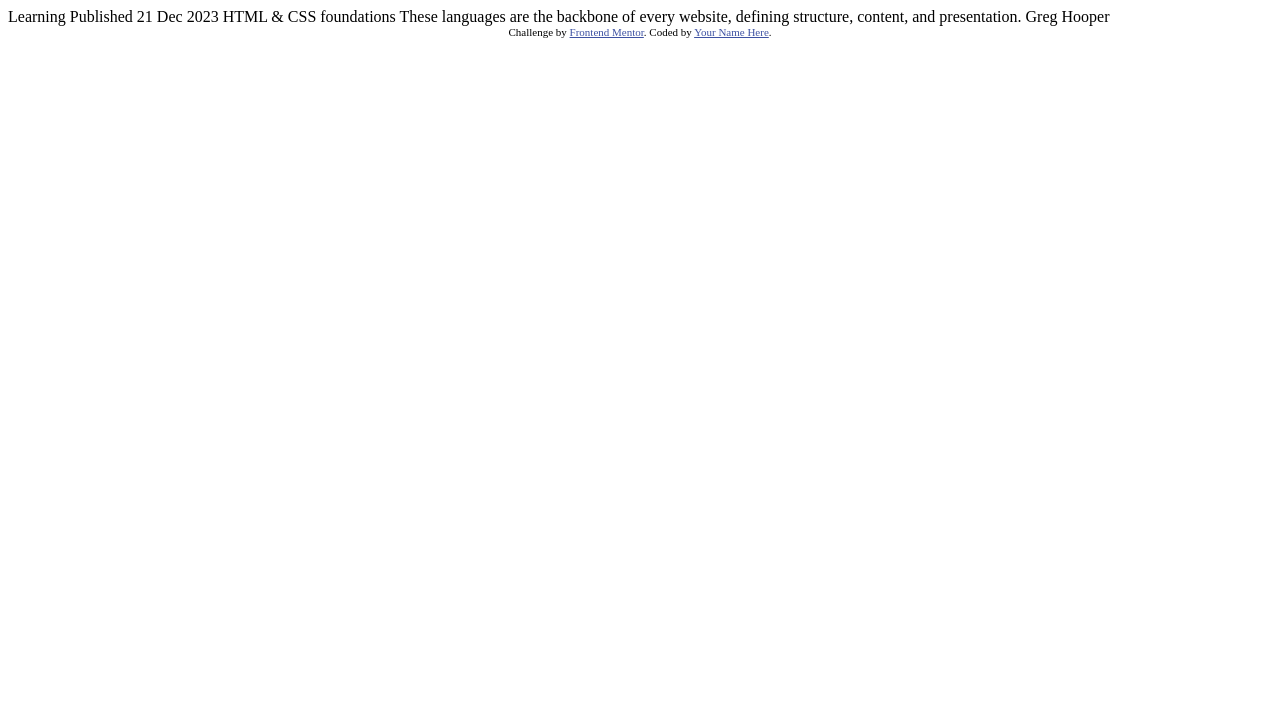
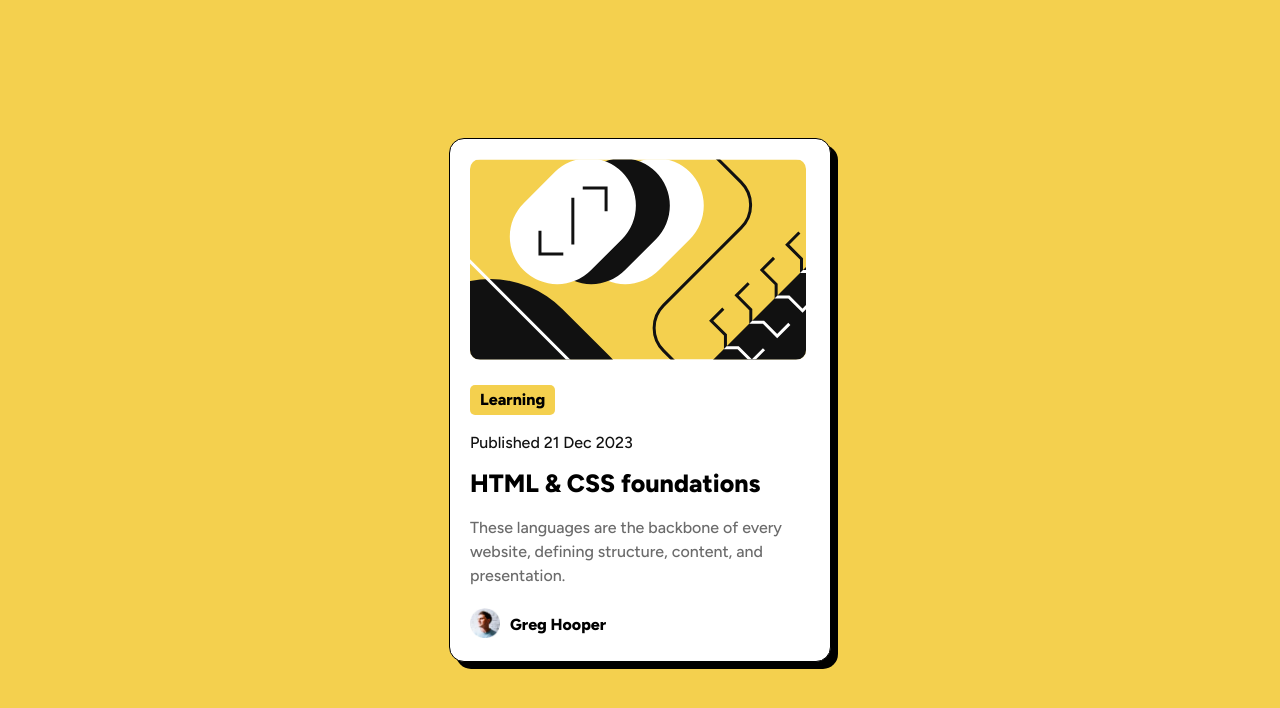
Before and after one commit to filipangel/blog-preview-card, a plain HTML site: page index.html in a window 1280 px wide. Drawn offline with Linux system fonts and the light colour scheme.

Commit message:
all done

```diff
--- /dev/null
+++ b/css/reset.css
@@ -0,0 +1,43 @@
+html, body, div, span, applet, object, iframe,
+h1, h2, h3, h4, h5, h6, p, blockquote, pre,
+a, abbr, acronym, address, big, cite, code,
+del, dfn, em, img, ins, kbd, q, s, samp,
+small, strike, strong, sub, sup, tt, var,
+b, u, i, center,
+dl, dt, dd, ol, ul, li,
+fieldset, form, label, legend,
+table, caption, tbody, tfoot, thead, tr, th, td,
+article, aside, canvas, details, embed,
+figure, figcaption, footer, header, hgroup,
+menu, nav, output, ruby, section, summary,
+time, mark, audio, video {
+	margin: 0;
+	padding: 0;
+	border: 0;
+	font-size: 100%;
+	font: inherit;
+	vertical-align: baseline;
+}
+/* HTML5 display-role reset for older browsers */
+article, aside, details, figcaption, figure,
+footer, header, hgroup, menu, nav, section {
+	display: block;
+}
+body {
+	line-height: 1;
+}
+ol, ul {
+	list-style: none;
+}
+blockquote, q {
+	quotes: none;
+}
+blockquote:before, blockquote:after,
+q:before, q:after {
+	content: '';
+	content: none;
+}
+table {
+	border-collapse: collapse;
+	border-spacing: 0;
+}
--- /dev/null
+++ b/css/style.css
@@ -0,0 +1,96 @@
+html, body {
+    height: 100vh;
+    margin: 0;
+}
+
+.background {
+    background-color: hsl(47, 88%, 63%);
+    display: flex;
+    justify-content: center;
+    align-items: center;
+    height: 100vh;
+}
+
+.card-container {
+    background-color: white;
+    border: solid black 1px;
+    border-radius: 15px;
+    box-shadow: 7px 7px 0 black;
+    display: inline-block;
+    padding: 10px;
+}
+
+.card-image {
+    width: fit-content;
+    display: block;
+    padding: 10px;
+}
+
+.card-image-src {
+    border-radius: 10px;
+    display: block;
+}
+
+.card-text {
+    padding: 10px;
+    box-sizing: border-box;
+}
+
+.card-text-category {
+    background-color: hsl(47, 88%, 63%);
+    border-radius: 5px;
+    padding: 7px 10px;
+    margin: 5px 0;
+    width: fit-content;
+}
+
+.card-text-date {
+    margin: 20px 0;
+    color: hsl(0, 0%, 7%);
+    width: fit-content;
+}
+
+.card-text-title {
+    padding-bottom: 20px;
+    width: fit-content;
+}
+
+.card-text-description {
+    color: hsl(0, 0%, 42%);
+    padding-bottom: 10px;
+    width: 340px;
+    line-height: 1.5;
+}
+
+p, h4 {
+    font-family: "Figtree";
+    font-weight: 500;
+    font-size: 16px;
+}
+
+h1, h3 {
+    font-family: "Figtree";
+    font-weight: 800
+}
+
+h1 {
+    font-size: 25px;
+}
+
+.card-author-container {
+    width: auto;
+    padding: 0 0 10px 10px;
+    width: fit-content;
+}
+
+.card-author {
+    display: flex;
+    align-items: center;
+    justify-items: flex-start;
+    gap: 10px;
+}
+
+.card-author-avatar-src {
+    width: 30px;
+    height: 30px;
+}
--- a/index.html
+++ b/index.html
@@ -1,34 +1,50 @@
 <!DOCTYPE html>
 <html lang="en">
+
 <head>
-  <meta charset="UTF-8">
-  <meta name="viewport" content="width=device-width, initial-scale=1.0"> <!-- displays site properly based on user's device -->
+  <meta charset="UTF-8" />
+  <meta name="viewport" content="width=device-width, initial-scale=1.0" />
+  <!-- displays site properly based on user's device -->
 
-  <link rel="icon" type="image/png" sizes="32x32" href="./assets/images/favicon-32x32.png">
+  <link rel="icon" type="image/png" sizes="32x32" href="./assets/images/favicon-32x32.png" />
 
   <title>Frontend Mentor | Blog preview card</title>
 
-  <!-- Feel free to remove these styles or customise in your own stylesheet 👍 -->
-  <style>
-    .attribution { font-size: 11px; text-align: center; }
-    .attribution a { color: hsl(228, 45%, 44%); }
-  </style>
+  <link rel="stylesheet" href="./css/reset.css" />
+  <link rel="stylesheet" href="./css/style.css" />
+
+  <link rel="preconnect" href="https://fonts.googleapis.com" />
+  <link rel="preconnect" href="https://fonts.gstatic.com" crossorigin />
+  <link href="https://fonts.googleapis.com/css2?family=Figtree:ital,wght@0,300..900;1,300..900&display=swap"
+    rel="stylesheet" />
 </head>
+
 <body>
+  <div class="background">
+    <main class="card-container">
+      <div class="card-image">
+        <img src="./assets/images/illustration-article.svg" class="card-image-src">
+      </div>
+      <div class="card-text">
+        <h3 class="card-text-category">Learning</h3>
+        <h4 class="card-text-date">Published 21 Dec 2023</h4>
+        <h1 class="card-text-title">HTML & CSS foundations</h1>
+        <p class="card-text-description">These languages are the backbone of every website, defining structure, content,
+          and presentation. </p>
+      </div>
+      <div class="card-author-container">
+        <div class="card-author">
+          <div class="card-author-avatar">
+            <img src="./assets/images/image-avatar.webp" class="card-author-avatar-src">
+          </div>
+          <div class="card-author-text">
+            <h3 class="card-author-name">Greg Hooper</p>
+          </div>
+        </div>
+      </div>
+    </main>
+  </div>
 
-  Learning
+</body>
 
-  Published 21 Dec 2023
-
-  HTML & CSS foundations
-
-  These languages are the backbone of every website, defining structure, content, and presentation.
-
-  Greg Hooper
-
-  <div class="attribution">
-    Challenge by <a href="https://www.frontendmentor.io?ref=challenge" target="_blank">Frontend Mentor</a>.
-    Coded by <a href="#">Your Name Here</a>.
-  </div>
-</body>
 </html>
```
